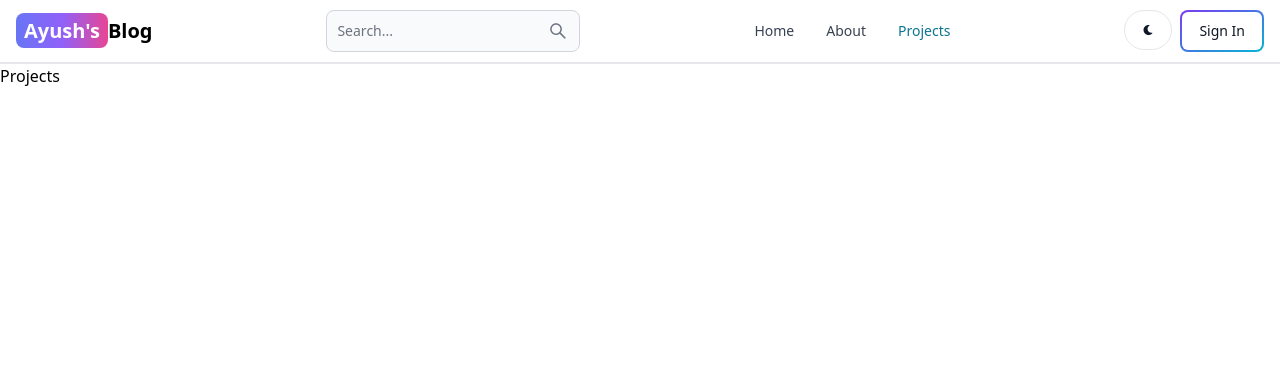
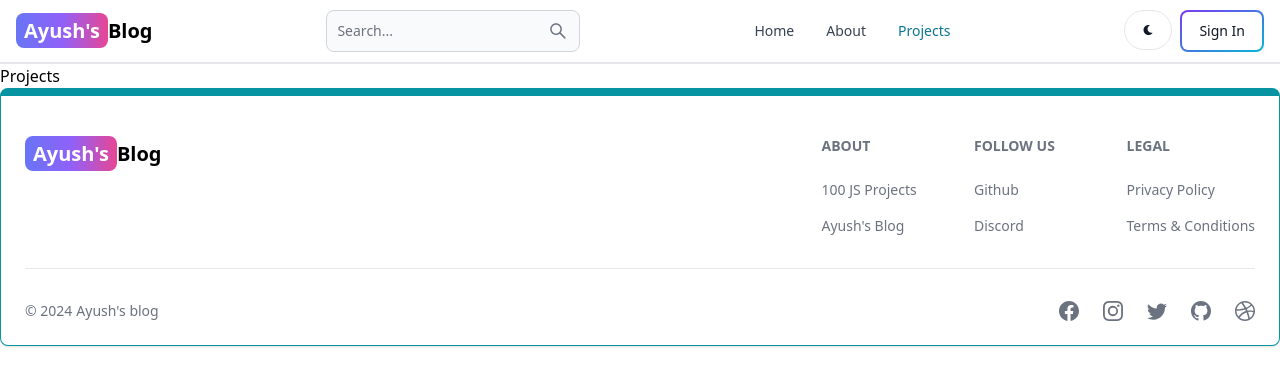
Before and after one commit to ayushrana06/MERN-Blog-Website, a React (Vite) app in the folder client/: page /projects in a window 1280 px wide. Shown: the top 386 px of the page. Built offline with nearby package versions, Linux system fonts and the light colour scheme.

Commit message:
create and add the footer component

```diff
--- a/client/src/App.jsx
+++ b/client/src/App.jsx
@@ -8,6 +8,7 @@
 import SignIn from './pages/SignIn'
 import Projects from './pages/Projects'
 import Header from './components/Header'
+import Footer from './components/Footer'
 
 export default function App() {
   return (
@@ -21,6 +22,7 @@
         <Route path="/dashboard" element={<Dashboard/>} />
         <Route path="/projects" element={<Projects/>} />
       </Routes>
+      <Footer/>
     </BrowserRouter>
   )
 }
--- /dev/null
+++ b/client/src/components/Footer.jsx
@@ -0,0 +1,67 @@
+import React from 'react'
+import { Footer } from 'flowbite-react'
+import { Link } from 'react-router-dom'
+import {BsFacebook, BsInstagram, BsTwitter, BsGithub, BsDribbble} from 'react-icons/bs'
+
+export default function FooterCom() {
+  return (
+    <Footer container className='border border-t-8 border-teal-500'>
+        <div className='w-full max-w-7xl mx-auto'>
+            <div className='grid w-full justify-between sm:flex md:grid-cols-1'>
+                <div className='mt-5'>
+                    <Link to="/" className='self-center whitespace-nowrap text-lg sm:text-xl font-semibold dark:text-white'>
+                        <span className='px-2 py-1 bg-gradient-to-r from-indigo-500 via-purple-500 to-pink-500 rounded-lg text-white'>Ayush's</span>
+                        Blog
+                    </Link>
+                </div>
+                <div className='grid grid-cols-2 gap-8 mt-4 sm:grid-cols-3 sm:gap-6'>
+                    <div>
+                        <Footer.Title title='About'/>
+                        <Footer.LinkGroup col>
+                            <Footer.Link href='https://www.100jsprojects.com' target='_blank' rel='noopener noreferrer'>
+                                100 JS Projects
+                            </Footer.Link>
+                            <Footer.Link href='/about' target='_blank' rel='noopener noreferrer'>
+                                Ayush's Blog
+                            </Footer.Link>
+                        </Footer.LinkGroup>
+                    </div>
+                    <div>
+                        <Footer.Title title='Follow Us'/>
+                        <Footer.LinkGroup col>
+                            <Footer.Link href='https://www.github.com/ayushrana06' target='_blank' rel='noopener noreferrer'>
+                                Github
+                            </Footer.Link>
+                            <Footer.Link href='#'>
+                                Discord
+                            </Footer.Link>
+                        </Footer.LinkGroup>
+                    </div>
+                    <div>
+                        <Footer.Title title='Legal'/>
+                        <Footer.LinkGroup col>
+                            <Footer.Link href='#'>
+                                Privacy Policy
+                            </Footer.Link>
+                            <Footer.Link href='#'>
+                                Terms & Conditions
+                            </Footer.Link>
+                        </Footer.LinkGroup>
+                    </div>
+                </div>
+            </div>
+            <Footer.Divider/>
+            <div className='w-full sm:flex sm:items-center sm:justify-between'>
+                <Footer.Copyright href='#' by="Ayush's blog" year={new Date().getFullYear()}/>
+                <div className='flex gap-6 sm:mt-0 mt-4 sm:justify-center'>
+                    <Footer.Icon href='#' icon={BsFacebook}/>
+                    <Footer.Icon href='#' icon={BsInstagram}/>
+                    <Footer.Icon href='#' icon={BsTwitter}/>
+                    <Footer.Icon href='https://github.com/ayushrana06' icon={BsGithub}/>
+                    <Footer.Icon href='#' icon={BsDribbble}/>
+                </div>
+            </div>
+        </div>
+    </Footer>
+  )
+}
```
